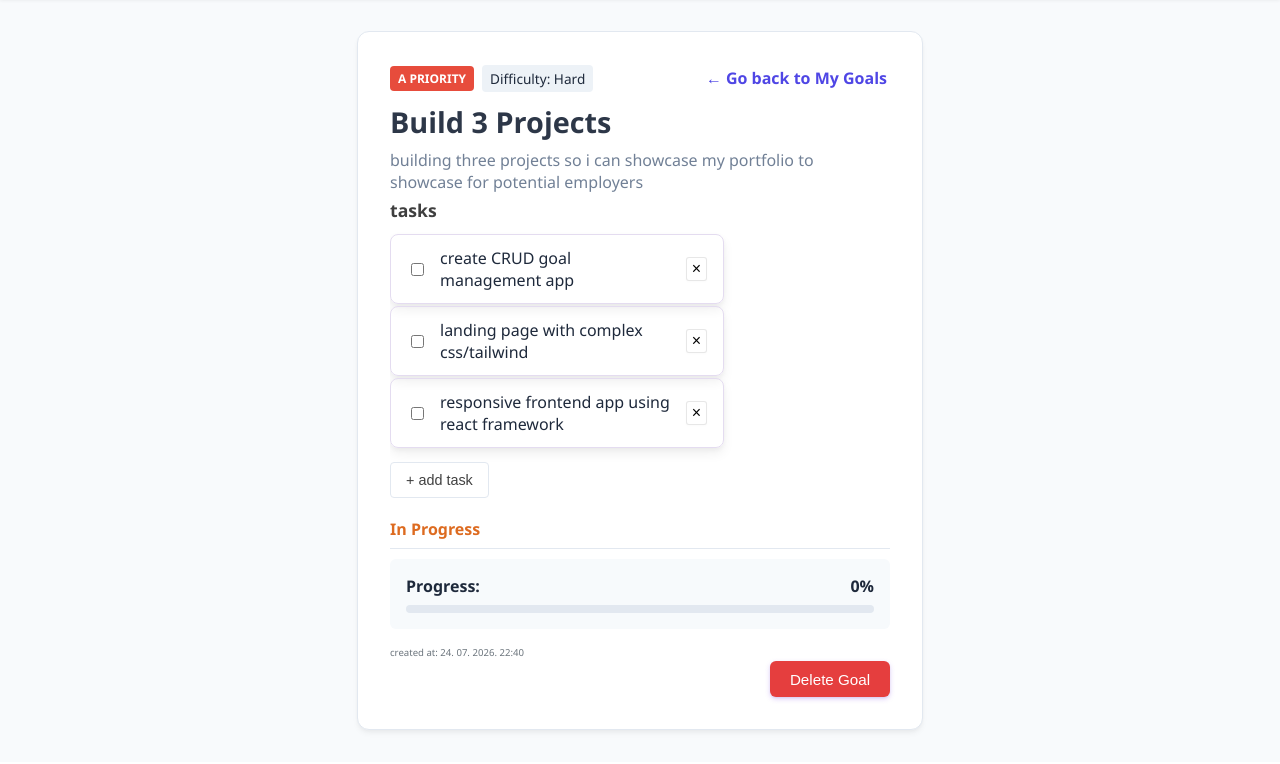
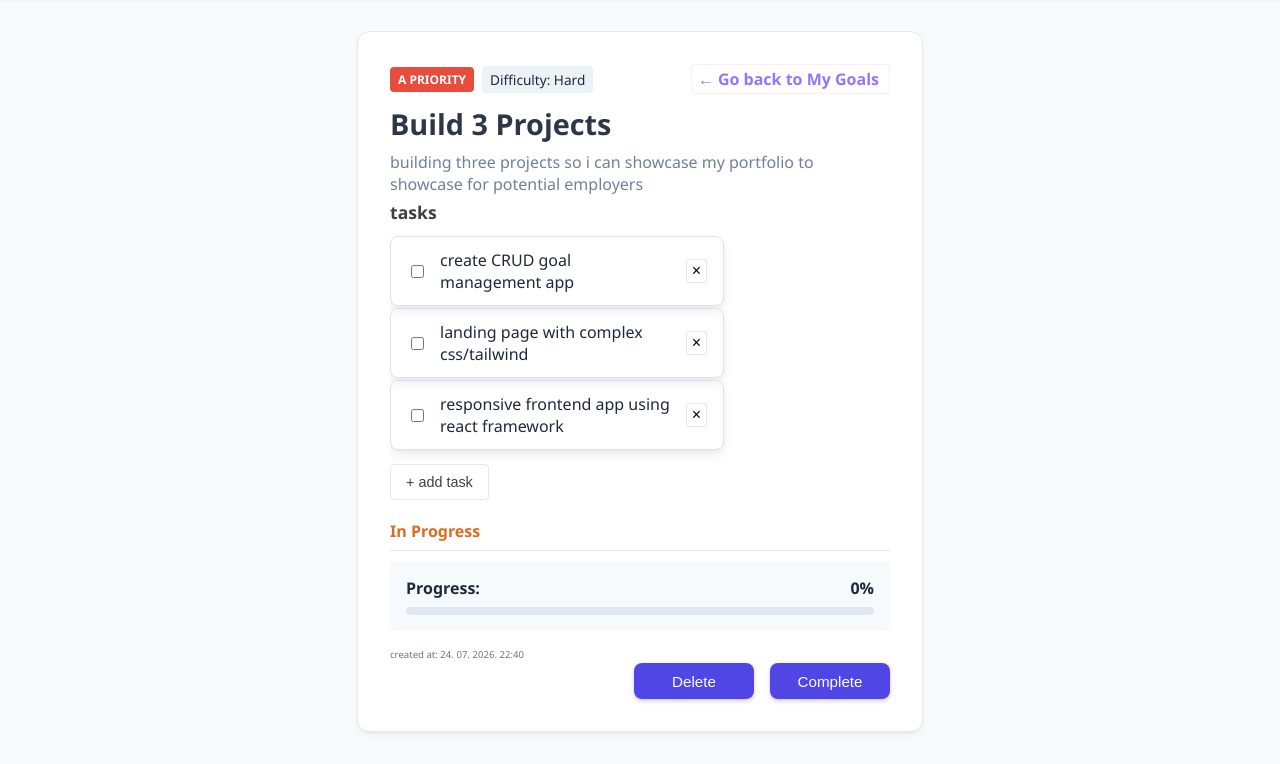
Before and after one commit to ian-developer/flask-focus-app, a Flask app: page /goals/1 in a window 1280 px wide. Shown: the part 65-829 px from the top of the page. Before the commit the page ends 799 px from the top, so only its background shows below. Run offline with Flask 3, Linux system fonts and the light colour scheme; data comes from the database, SQL or seed files in the repository.

Commit message:
daily entry

```diff
--- a/app/templates/view_goal.html
+++ b/app/templates/view_goal.html
@@ -14,9 +14,9 @@
             <span style="background: #edf2f7; padding: 0.25rem 0.5rem; border-radius: 4px; font-size: 0.85rem; font-weight: 500;">
                 Difficulty: {{ goal.difficulty }}
             </span>
-            <span style="display: inline; margin-left: auto; border-radius: 3px; padding: 3px;">
+            <span style="display: inline; margin-left: auto; border-radius: 3px; padding: 3px;" class="go-back-link">
                 <a href="{{ url_for('main.show_goals') }}"
-                    style="text-decoration: none; color: var(--primary); font-weight: 600; font-size: 1rem;">
+                    style="text-decoration: none; color: rgb(147, 117, 255); font-weight: 600; font-size: 1rem; padding-left: 3px; padding-right: 7px;">
                         ← Go back to My Goals
                 </a>
             </span>
@@ -98,10 +98,15 @@
         </div>
 
         <!-- Akcije (Gumb za brisanje) -->
-        <div style="display: flex; justify-content: flex-end;">
-            <form action="{{ url_for('main.delete_goal', goal_id=goal.id) }}" method="POST" onsubmit="return confirm('Are you sure you want to delete {{goal.title}}?');">
-                <button type="submit" style="background-color: #e53e3e; color: white; border: none; padding: 0.6rem 1.2rem; border-radius: 6px; cursor: pointer; font-weight: 500;">
-                    Delete Goal
+        <div style="display: flex;justify-content: flex-end; gap: 1em;">
+            <form action="{{ url_for('main.delete_goal', goal_id=goal.id) }}" method="POST" onsubmit="return confirm('Are you sure you want to delete ({{goal.title}})?');">
+                <button type="submit" id="delete-goal-btn">
+                    Delete
+                </button>
+            </form>
+            <form action="">
+                <button type="submit" id="mark-goal-btn">
+                    Complete
                 </button>
             </form>
         </div>
```
